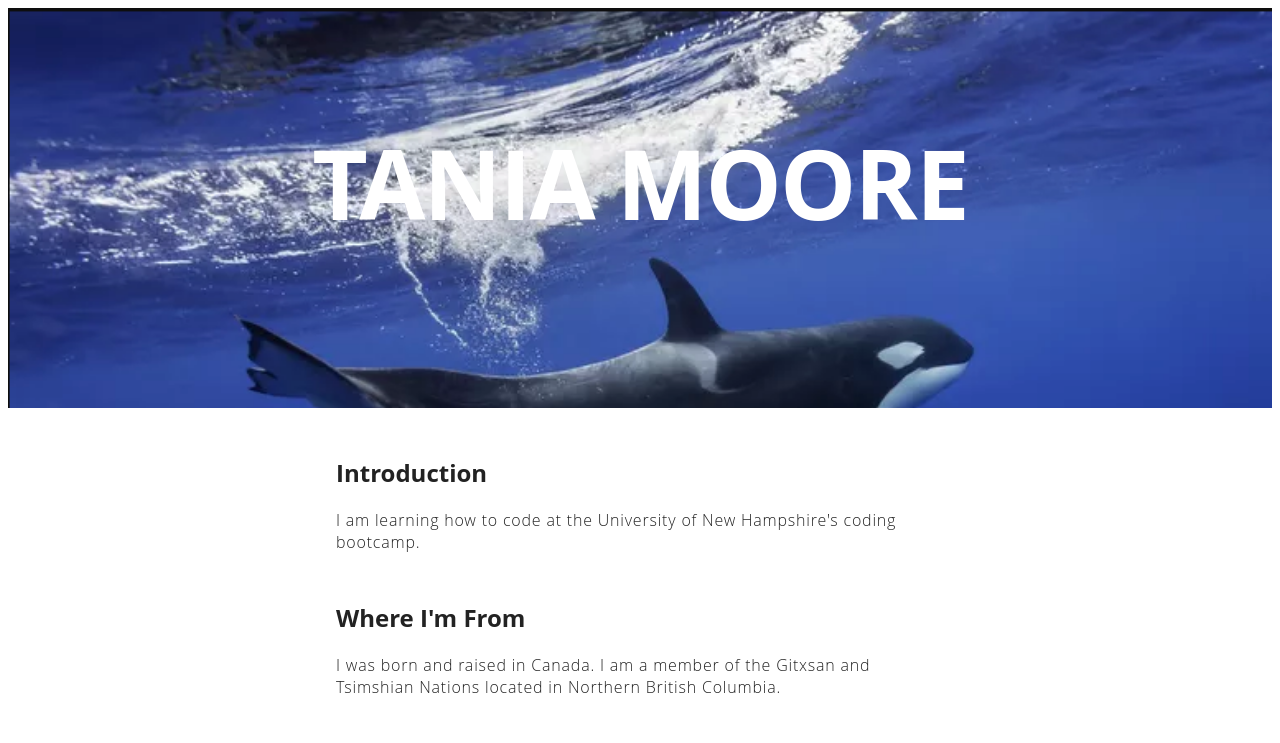
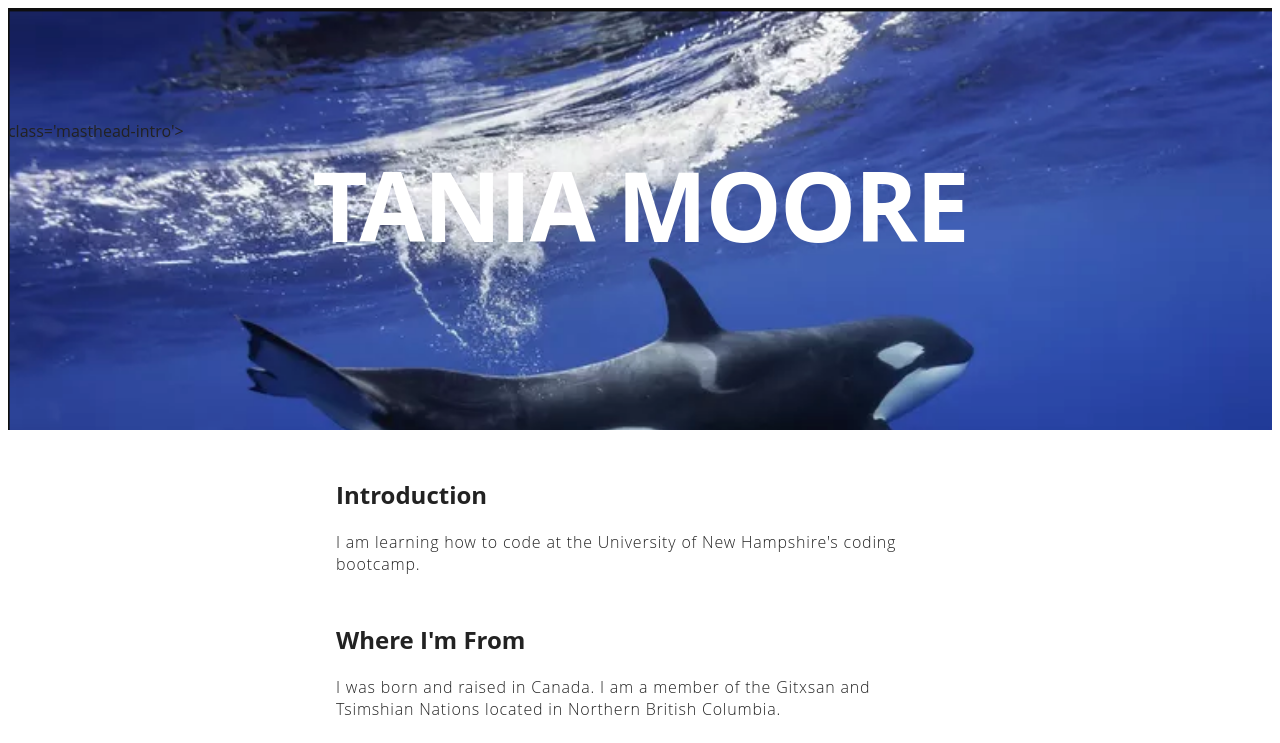
Before and after one commit to TaniaGM/Portfolio, a plain HTML site: page index.html in a window 1280 px wide. Shown: the top 743 px of the page. Drawn offline with Linux system fonts and the light colour scheme; files whose address does not match are found by name.

Commit message:
Update index.html

```diff
--- a/index.html
+++ b/index.html
@@ -12,7 +12,7 @@
 
 <body>
     <header class='masthead'>
-        <p class='masthead-intro'></p>
+        <p> class='masthead-intro'></p>
         <h1 class='masthead-heading'>Tania Moore</h1>
     </header>
     <section class="details">
```
